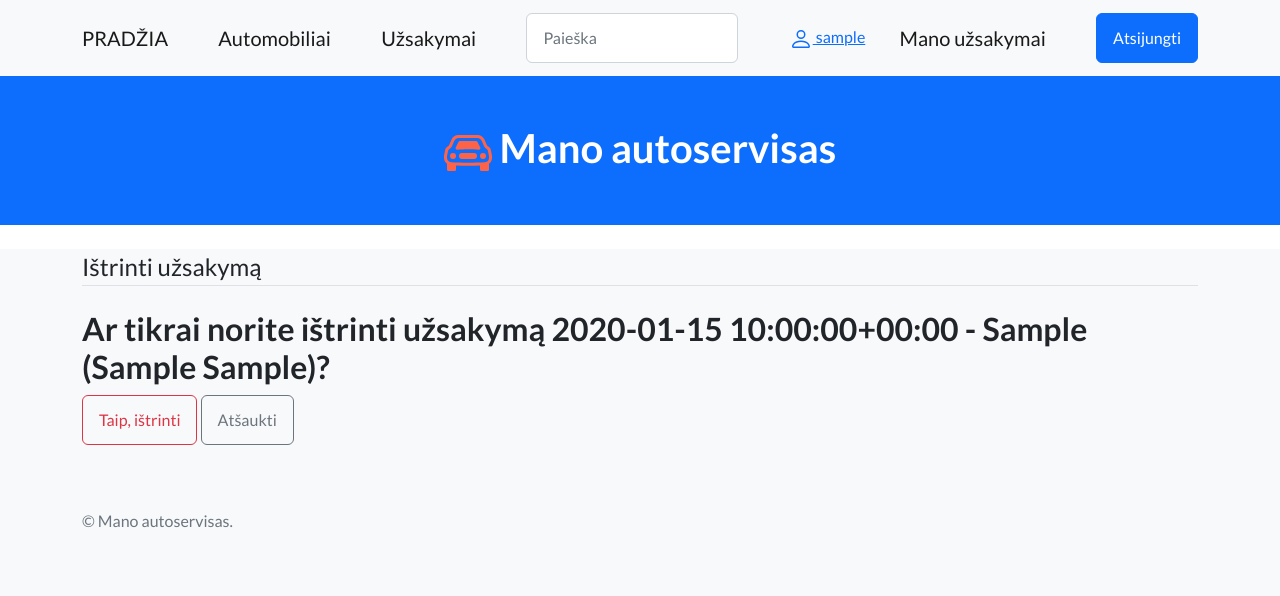
After one commit to DonatasNoreika/my_autoservice_202410, a Django app: page /orders/1/delete in a window 1280 px wide. The commit adds this page. Shown: the top 596 px of the page. Run offline with Django 5.2, Linux system fonts and the light colour scheme; a user stored in the database is signed in; tables that the repository leaves empty hold one stand-in row (values such as "Sample post"); some libraries are stand-ins or nearby versions.

Commit message:
10: +Padaryti, kad prisijungęs vartotojas galėtų ištrinti savo užsakymus. Panaudoti DeleteView

```diff
--- a/mysite/autoservice/templates/order.html
+++ b/mysite/autoservice/templates/order.html
@@ -15,6 +15,7 @@
 {% if order.client == user %}
 <div>
     <a class="btn btn-secondary btn-sm mt-1 mb-1" href="{% url 'order_update' order.pk %}">Redaguoti</a>
+    <a class="btn btn-danger btn-sm mt-1 mb-1" href="{% url 'order_delete' order.pk %}">Ištrinti</a>
 </div>
 {% endif %}
  <table class="table table-bordered">
--- /dev/null
+++ b/mysite/autoservice/templates/order_delete.html
@@ -0,0 +1,18 @@
+{% extends "base.html" %}
+{% block "title" %}Užsakymo trynimas{% endblock%}
+{% block "content" %}
+<div class="content-section">
+    <form method="POST">
+        {% load crispy_forms_tags %}
+        {% csrf_token %}
+        <fieldset class="form-group">
+        <legend class="border-bottom mb-4">Ištrinti užsakymą</legend>
+            <h2>Ar tikrai norite ištrinti užsakymą {{ order }}?</h2>
+        </fieldset>
+        <div class="form-group">
+            <button class="btn btn-outline-danger" type="submit">Taip, ištrinti</button>
+            <a class="btn btn-outline-secondary" href="{% url 'order' order.pk %}">Atšaukti</a>
+        </div>
+    </form>
+</div>
+{% endblock %}
--- a/mysite/autoservice/urls.py
+++ b/mysite/autoservice/urls.py
@@ -14,4 +14,5 @@ urlpatterns = [
     path("userorders/", views.UserOrderListView.as_view(), name="userorders"),
     path("order/new", views.OrderCreateView.as_view(), name="order_new"),
     path("orders/<int:pk>/update", views.OrderUpdateView.as_view(), name="order_update"),
+    path("orders/<int:pk>/delete", views.OrderDeleteView.as_view(), name="order_delete"),
 ]
--- a/mysite/autoservice/views.py
+++ b/mysite/autoservice/views.py
@@ -180,3 +180,13 @@ class OrderUpdateView(LoginRequiredMixin, UserPassesTestMixin, UpdateView):
     def form_valid(self, form):
         form.instance.client = self.request.user
         return super().form_valid(form)
+
+
+class OrderDeleteView(LoginRequiredMixin, UserPassesTestMixin, DeleteView):
+    model = Order
+    template_name = "order_delete.html"
+    context_object_name = "order"
+    success_url = "/userorders/"
+
+    def test_func(self):
+        return self.get_object().client == self.request.user
```
